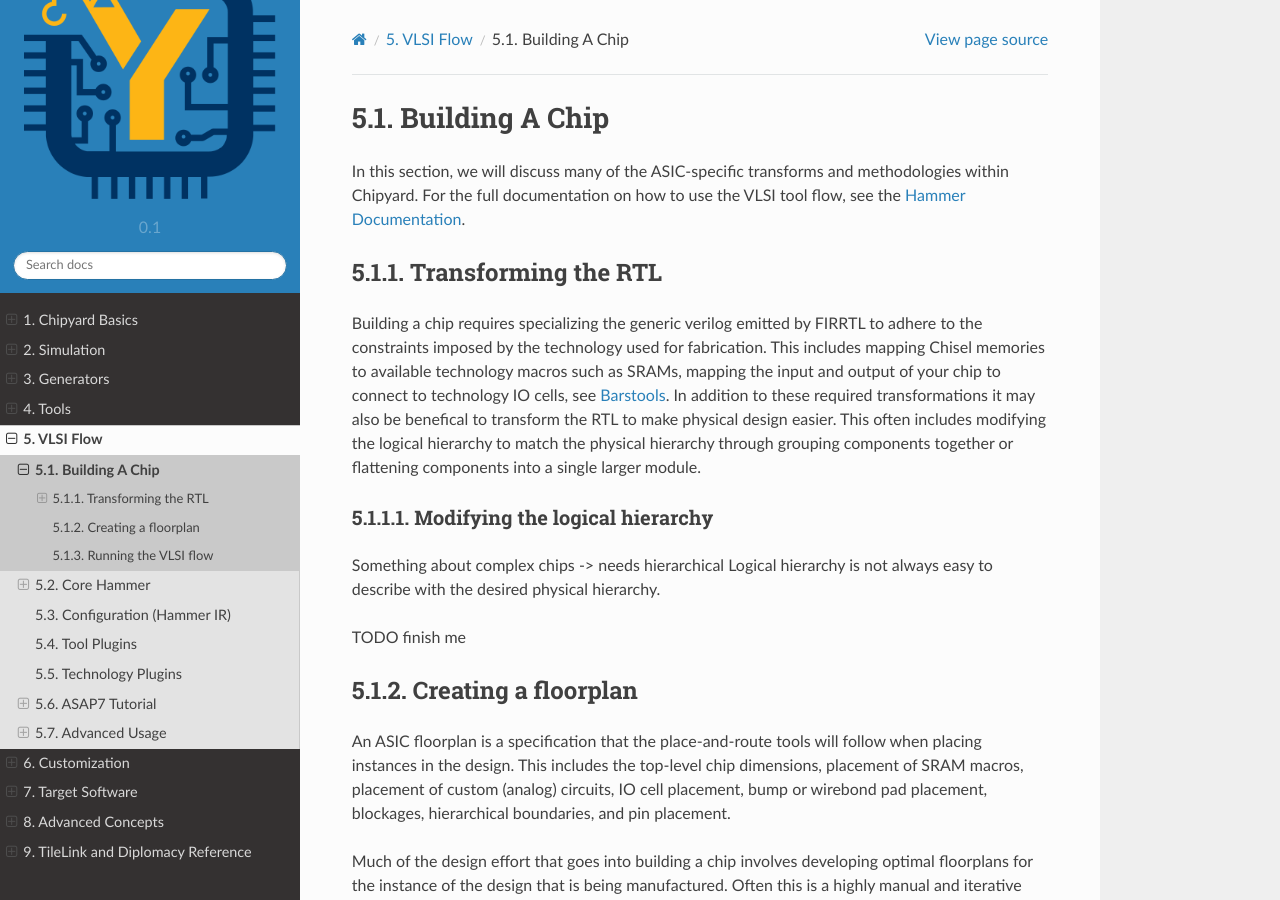
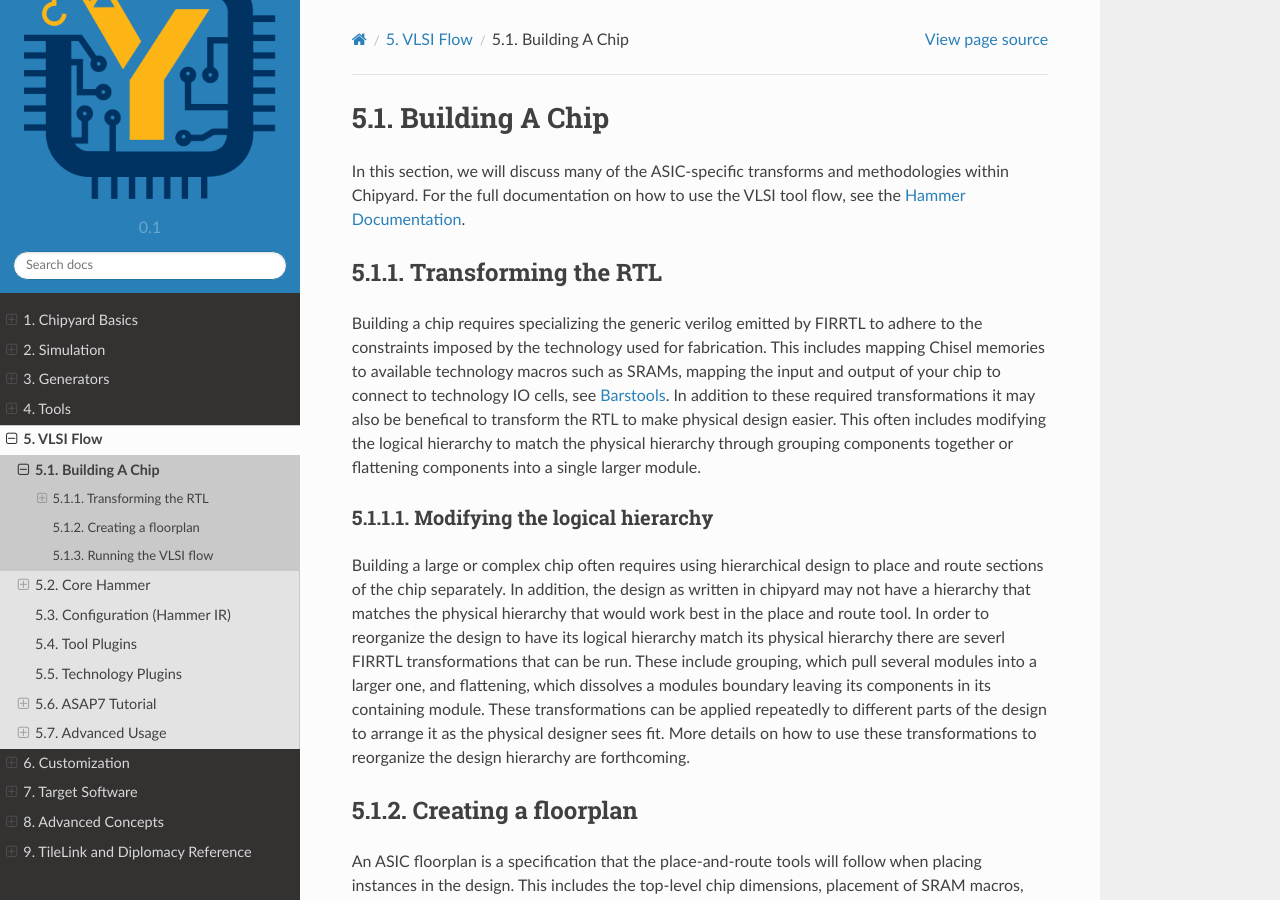
Before and after one commit to ucb-bar/chipyard, a Sphinx documentation site: the page built from docs/VLSI/Building-A-Chip.rst, in a window 1280 px wide and 900 px high. Built offline with Sphinx 7.4.7 and the Read the Docs theme 2.0.0, drawn with Linux system fonts in a browser that asks for light colours.

Commit message:
[docs] Update hierarchy/transform section [ci skip]

```diff
--- a/docs/VLSI/Building-A-Chip.rst
+++ b/docs/VLSI/Building-A-Chip.rst
@@ -18,10 +18,13 @@ This often includes modifying the logical hierarchy to match the physical hierar
 Modifying the logical hierarchy
 ~~~~~~~~~~~~~~~~~~~~~~~~~~~~~~~
 
-Something about complex chips -> needs hierarchical
-Logical hierarchy is not always easy to describe with the desired physical hierarchy.
+Building a large or complex chip often requires using hierarchical design to place and route sections of the chip separately.
+In addition, the design as written in chipyard may not have a hierarchy that matches the physical hierarchy that would work best in the place and route tool.
+In order to reorganize the design to have its logical hierarchy match its physical hierarchy there are severl FIRRTL transformations that can be run.
+These include grouping, which pull several modules into a larger one, and flattening, which dissolves a modules boundary leaving its components in its containing module.
+These transformations can be applied repeatedly to different parts of the design to arrange it as the physical designer sees fit.
+More details on how to use these transformations to reorganize the design hierarchy are forthcoming.
 
-TODO finish me
 
 Creating a floorplan
 --------------------
```
